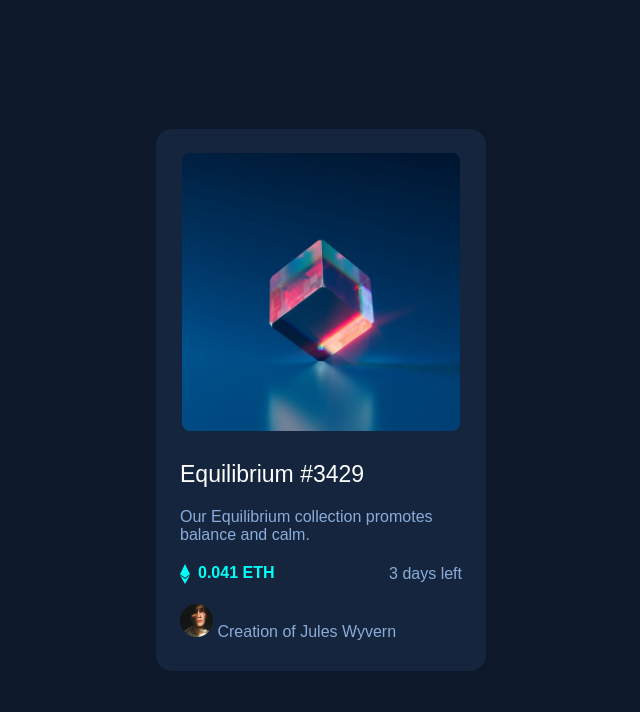
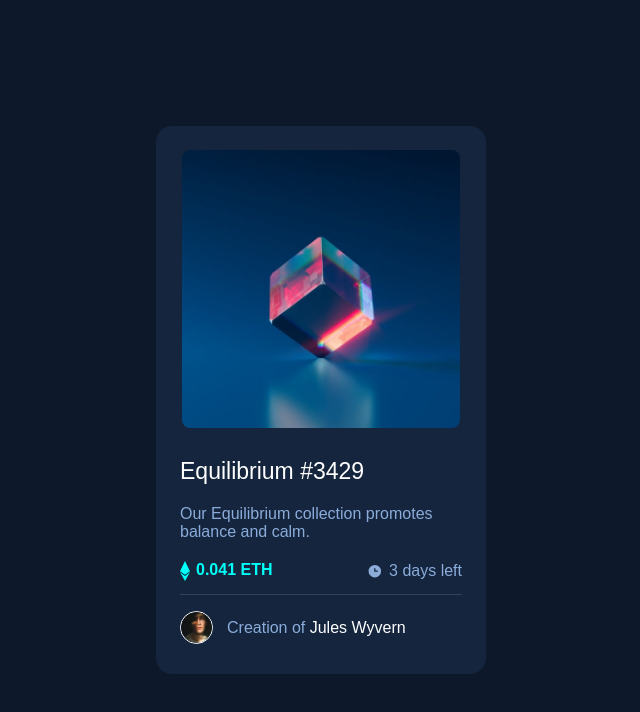
Before and after one commit to marcgirbaub/202301-w2ch1-marc-girbau, a website built with Parcel: page src/index.html in a window 1280 px wide. Shown: the whole page, without its empty margins (319-959 px from the left). Built offline with nearby package versions, Linux system fonts and the light colour scheme; files whose address does not match are found by name.

Commit message:
Add styling to text and images in the section below main image

```diff
--- a/src/index.html
+++ b/src/index.html
@@ -16,17 +16,19 @@
   <div class="nft-card">
     <img class="nft-card__image" src="images/image-equilibrium.jpg" alt="Colorful box" height="278" width="278">
     <div class="nft-card__content content">
-      <h2 class="content__title">Equilibrium #3429</h2>
+      <h2 class="content__title"> <a href=3429>Equilibrium #3429</a></h2>
       <p class="content__description">Our Equilibrium collection promotes balance and calm.</p>
       <div class="content__info info">
         <span class="info__currency"> <img src="images/icon-ethereum.svg" alt="ethereum icon" width="10"
             height="20">0.041 ETH</span>
-        <span class="info__time">3 days left</span>
+        <span class="info__time"> <img src="images/icon-clock.svg" alt="clock icon" height="16" width="16">3 days
+          left</span>
       </div>
-      <div>
-        <img src="images/image-avatar.png" alt="Jules Wyvern profile picture" width="33" height="33">
-        <span>Creation of <a>Jules Wyvern</a></span>
-      </div>
+    </div>
+    <div class="nft-card__creator creator">
+      <img class="creator__picture" src="images/image-avatar.png" alt="Jules Wyvern profile picture" width="33"
+        height="33">
+      <span class="creator__name">Creation of <a href="juleswyvern">Jules Wyvern</a></span>
     </div>
   </div>
 
--- a/src/sass/global/_global.scss
+++ b/src/sass/global/_global.scss
@@ -11,12 +11,15 @@ body {
   width: 100vw;
 }
 
+a:hover {
+}
+
 .nft-card {
   font-size: typography.$primary-font-size;
   font-family: typography.$primary-font;
   font-weight: typography.$lower-font-weight;
   color: colors.$primary-color-soft;
-  height: functions.pixelsToRem(542);
+  height: functions.pixelsToRem(548);
   width: functions.pixelsToRem(330);
   background-color: colors.$card-background-color;
   padding: functions.pixelsToRem(24);
@@ -32,6 +35,13 @@ body {
 
   &__content {
     width: 100%;
+  }
+
+  &__creator {
+    display: flex;
+    width: 100%;
+    align-items: center;
+    gap: functions.pixelsToRem(14);
   }
 }
 
@@ -51,11 +61,48 @@ body {
   display: flex;
   align-items: center;
   justify-content: space-between;
+  position: relative;
 
   &__currency {
     display: flex;
-    gap: functions.pixelsToRem(8);
+    gap: functions.pixelsToRem(6);
     color: colors.$primary-color-accent;
     font-weight: typography.$higher-font-weight;
+
+    img {
+      height: functions.pixelsToRem(20);
+      width: functions.pixelsToRem(10);
+    }
+  }
+
+  &__time {
+    display: flex;
+    align-items: center;
+    gap: functions.pixelsToRem(6);
+
+    img {
+      height: functions.pixelsToRem(16);
+      width: functions.pixelsToRem(16);
+    }
+  }
+
+  &::after {
+    content: "";
+    position: absolute;
+    width: 100%;
+    height: 1px;
+    background-color: colors.$line-color;
+    bottom: -14px;
   }
 }
+
+.creator {
+  img {
+    border: 1px solid colors.$white-color;
+    border-radius: 50%;
+  }
+
+  a {
+    color: colors.$white-color;
+  }
+}
--- a/src/sass/reset/_reset.scss
+++ b/src/sass/reset/_reset.scss
@@ -18,6 +18,7 @@ a:focus,
 a:active {
   text-decoration: none;
   font-family: inherit;
+  color: inherit;
 }
 
 p {
--- a/src/sass/variables/typography/_typography.scss
+++ b/src/sass/variables/typography/_typography.scss
@@ -4,6 +4,8 @@
 @import url(/node_modules/@fontsource/outfit/600.css);
 
 $primary-font-size: functions.pixelsToRem(16);
+$lower-font-size: functions.pixelsToRem(14);
+
 $primary-font: "outfit", sans-serif;
 
 $higher-font-weight: 600;
```
